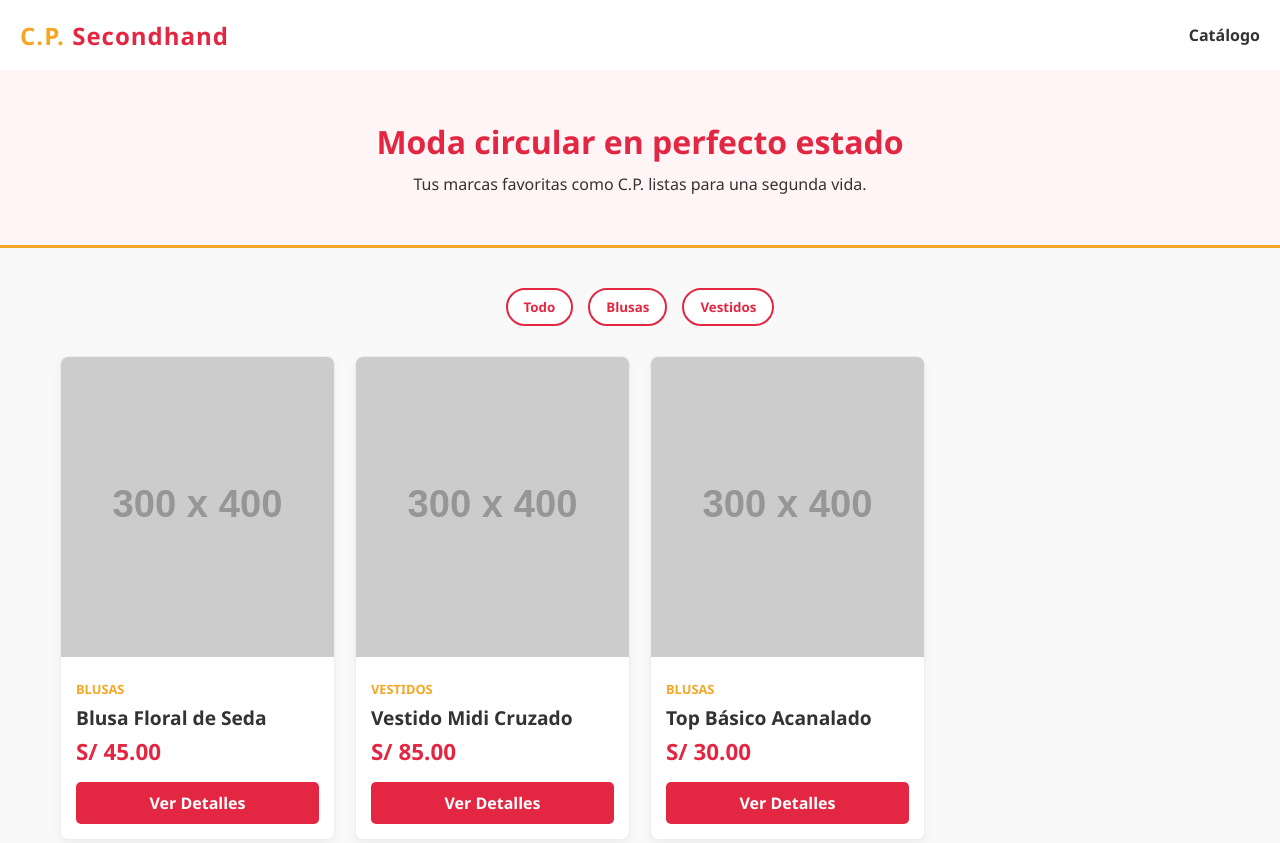
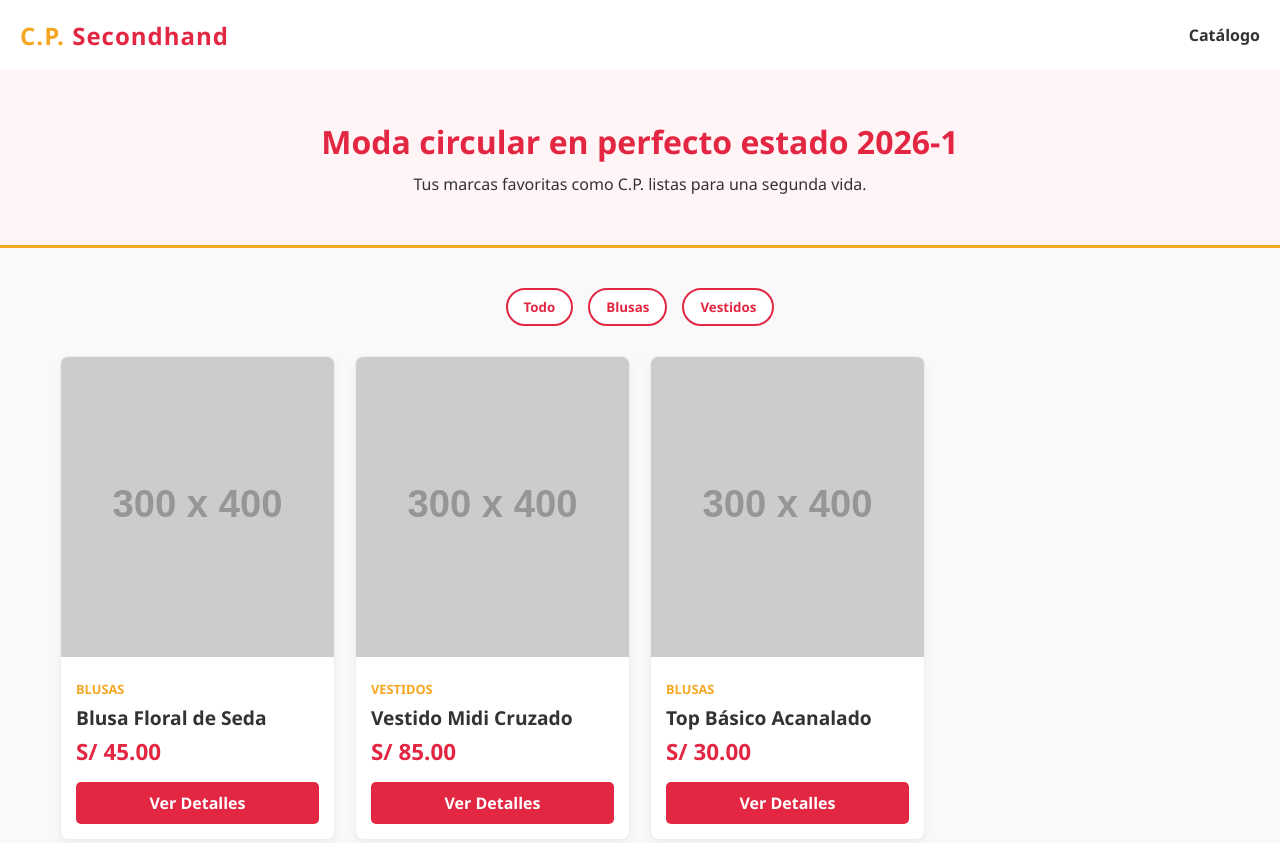
Before and after one commit to JhonUmasi/VidaWaSI, a plain HTML site: page index.html in a window 1280 px wide. Shown: the top 843 px of the page. Drawn offline with Linux system fonts and the light colour scheme; placeholder pictures from the web are drawn by us.

Commit message:
Update index.html

```diff
--- a/index.html
+++ b/index.html
@@ -16,7 +16,7 @@
 
     <main>
         <section class="hero">
-            <h1>Moda circular en perfecto estado</h1>
+            <h1>Moda circular en perfecto estado 2026-1</h1>
             <p>Tus marcas favoritas como C.P. listas para una segunda vida.</p>
         </section>
 
```
